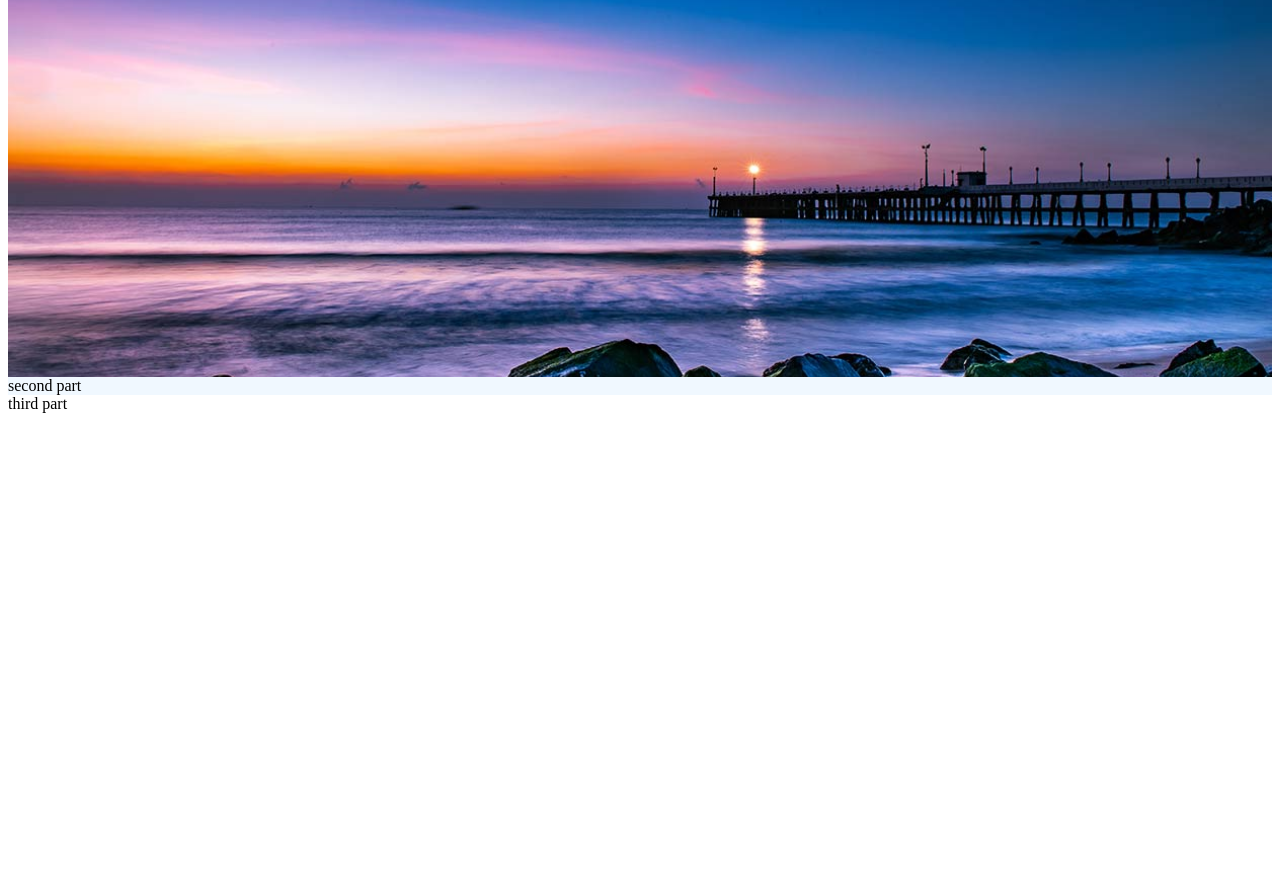
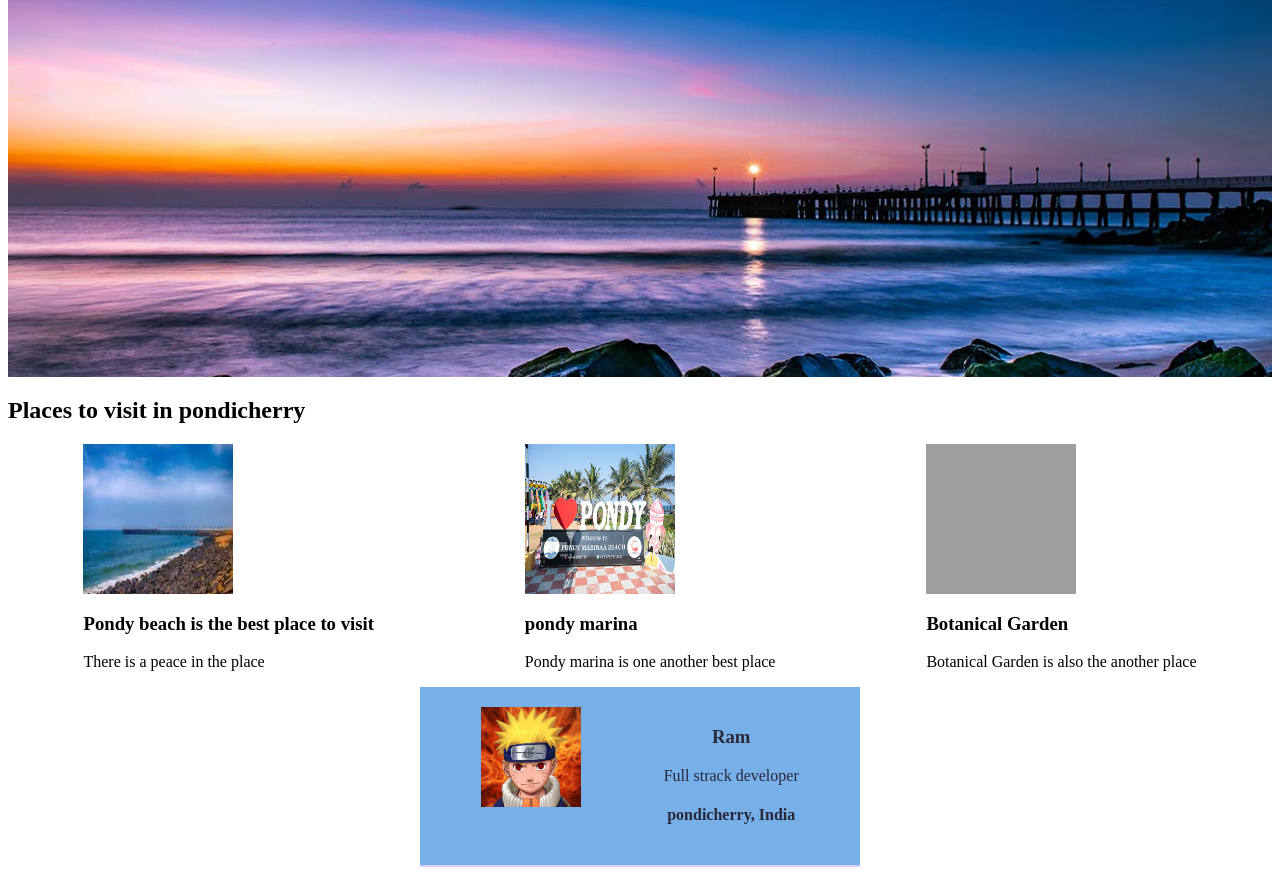
Before and after one commit to ramajeyam-mediwave/hometown-app, a plain HTML site: page app/index.html in a window 1280 px wide. Shown: the part 131-1006 px from the top of the page. Before the commit the page ends 800 px from the top, so only its background shows below. Drawn offline with Linux system fonts and the light colour scheme; grey boxes are pictures that could not be loaded; a web font is replaced by a local one.

Commit message:
added divisions

```diff
--- a/app/index.html
+++ b/app/index.html
@@ -8,14 +8,54 @@
 
     <body>
         <div id="img">
-      WELCOME TO PONDY
+      <h1 id="heading">Welcome To Pondicherry</h1>
     </div>
-    <div id="second-part">
-        second part
-    </div>
-    <div id="Third-part">
-        third part
-    </div>
+    <div class="second-section">
+        <h2>Places to visit in pondicherry</h2>
+        <div class="flex">
+          <div>
+            <img
+              src="/image/beach.jpeg"
+              width="150px"
+              height="150px"
+            />
+            <h3>Pondy beach is the best place to visit</h3>
+            <p>
+              There is a peace in the place
+            </p>
+          </div>
+          <div>
+            <img
+              src="/image/marina.jpg"
+              width="150px"
+              height="150px"
+            />
+            <h3>pondy marina</h3>
+            <p>
+              Pondy marina is one another best place
+
+            </p>
+          </div>
+          <div>
+            <img
+              src="/image/garden.jpg"
+              width="150px"
+              height="150px"
+            />
+            <h3>Botanical Garden</h3>
+            <p>
+                Botanical Garden is also the another place
+          </div>
+        </div>
+      </div>
+    <div class="card">
+        <img src="/image/ram.jpg" class="avatar" width="100px" height="100px"/>
+        <div class="border-blue">
+          <h3>Ram</h3>
+          <p>Full strack developer</p>
+          <h4>pondicherry, India</h4>
+        </div>
+      </div>
 
   </div>
 </html>
--- a/app/style.css
+++ b/app/style.css
@@ -9,14 +9,42 @@
     color: rgb(249, 249, 249);
     width: 100%;
     height: 500px;
+    position: relative;
 
 
+}
+h2{
+    left: 700px;
+}
+
+.flex{
+   display: flex;
+   justify-content:space-around ;
+}
+
+#heading
+{
+    position: absolute;
+    top: 50px;
+    left: 700px;
 }
 
 #second-part{
     background-color: aliceblue;
 }
 
-#third-pard{
-    background-color: aqua;
+
+.card{
+
+    width: 400px;
+    margin-left: 15px;
+    margin-right: auto;
+    padding: 20px;
+    display: flex;
+    justify-content: space-around;
+    text-align: center;
+    background: rgb(119, 176, 232);
+    color: #2b2839;
+    border-bottom: 2px solid #d8cefe;
+    margin-left: auto;
 }
```
Also changed, not shown: image/Pondy.webp (added), image/beach.jpeg (added), image/marina.jpg (added), image/ram.jpg (added), 2 other files.
